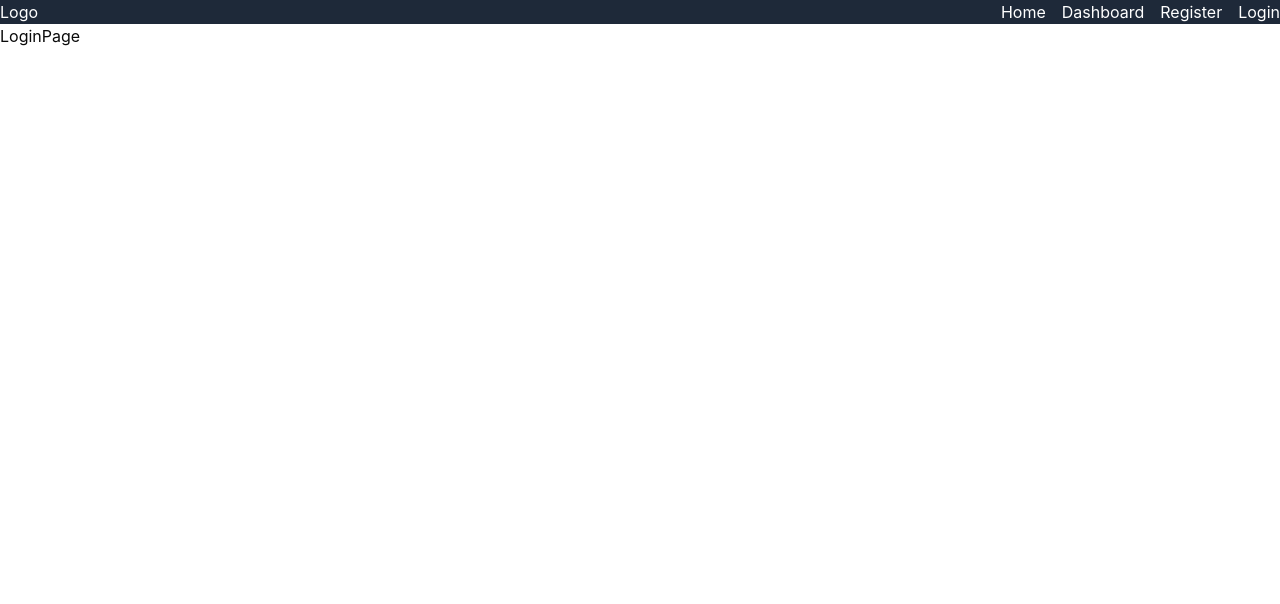
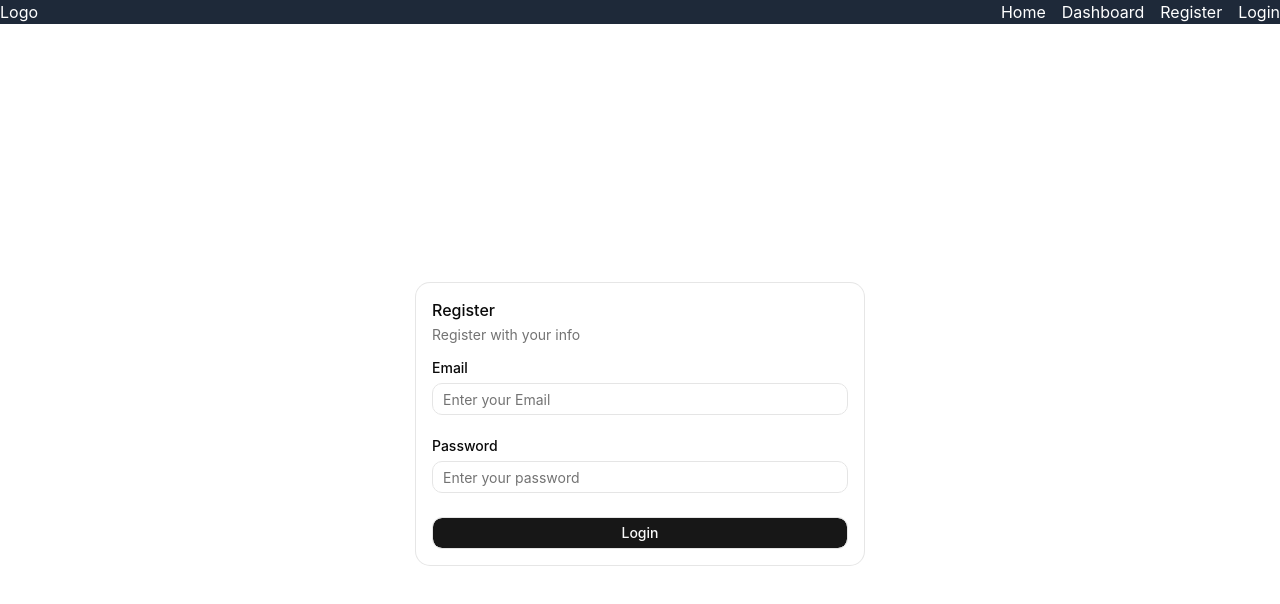
Before and after one commit to cabdalatokio-droid/fullStack_app, a React app in the folder frontend/: page /login in a window 1280 px wide. Shown: the top 604 px of the page. Built offline with nearby package versions, Linux system fonts and the light colour scheme; the HTML template or start-up script is replaced by a standard one.

Commit message:
creating login component

```diff
--- /dev/null
+++ b/frontend/src/components/Login.jsx
@@ -0,0 +1,100 @@
+import React, { useState } from 'react'
+import {
+  Card,
+  CardHeader,
+  CardTitle,
+  CardDescription,
+  CardContent,
+} from "./ui/card"
+import { Label } from './ui/label';
+import { Input } from './ui/input';
+import { Button } from './ui/button';
+import axios from 'axios';
+import toast from 'react-hot-toast';
+import { useNavigate } from 'react-router-dom';
+
+const Login = () => {
+  const [formData, setFormData] = useState({
+    email: "",
+    password: ""
+  });
+
+  const [loading, setLoading] = useState(false);
+  const naviage=useNavigate();
+
+  const handleInputChange = (event) => {
+    const { name, value } = event.target;
+    setFormData((prev) => ({
+      ...prev,
+      [name]: value,
+    }));
+  };
+
+  const handleSubmit =async (e) => {
+    e.preventDefault();
+    setLoading(true)
+    try {
+     const response= await axios.post("/api/user/login-user", formData);
+      console.log(response.data);
+     toast.success(response.data.message);
+     setFormData({
+      email:'',
+      password:'',
+     })
+
+     naviage("/")
+
+    } catch (e) {
+        setLoading(false)
+      toast.error(e.response.data);
+      console.log(error)
+
+    }
+  };
+
+  return (
+    <div className='w-full max-w-md mx-auto'>
+      <Card>
+        <CardHeader>
+          <CardTitle>Register</CardTitle>
+          <CardDescription>Register with your info</CardDescription>
+        </CardHeader>
+        <CardContent>
+          <form onSubmit={handleSubmit}>
+            <div className="flex flex-col gap-6">
+              <div className="grid gap-2">
+                <Label htmlFor="email">Email</Label>
+                <Input
+                  onChange={handleInputChange}
+                  id="email"
+                  name="email"
+                  type="email"
+                  placeholder="Enter your Email"
+                  value={formData.email}
+                  required
+                />
+              </div>
+              <div className="grid gap-2">
+                <Label htmlFor="password">Password</Label>
+                <Input
+                  onChange={handleInputChange}
+                  id="password"
+                  name="password"
+                  type="password"
+                  placeholder="Enter your password"
+                  value={formData.password}
+                  required
+                />
+              </div>
+              <Button type="submit" disabled={loading} className="w-full">
+                {loading ? "Login..." : "Login"}
+              </Button>
+            </div>
+          </form>
+        </CardContent>
+      </Card>
+    </div>
+  );
+}
+
+export default Login;
--- a/frontend/src/pages/LoginPage.jsx
+++ b/frontend/src/pages/LoginPage.jsx
@@ -1,6 +1,10 @@
+import Login from "@/components/Login"
+
 const LoginPage = () => {
   return (
-    <div>LoginPage</div>
+    <div  className='max-w-lg mx-auto flex items-center justify-center h-screen'>
+      <Login/>
+    </div>
   )
 }
 
```
